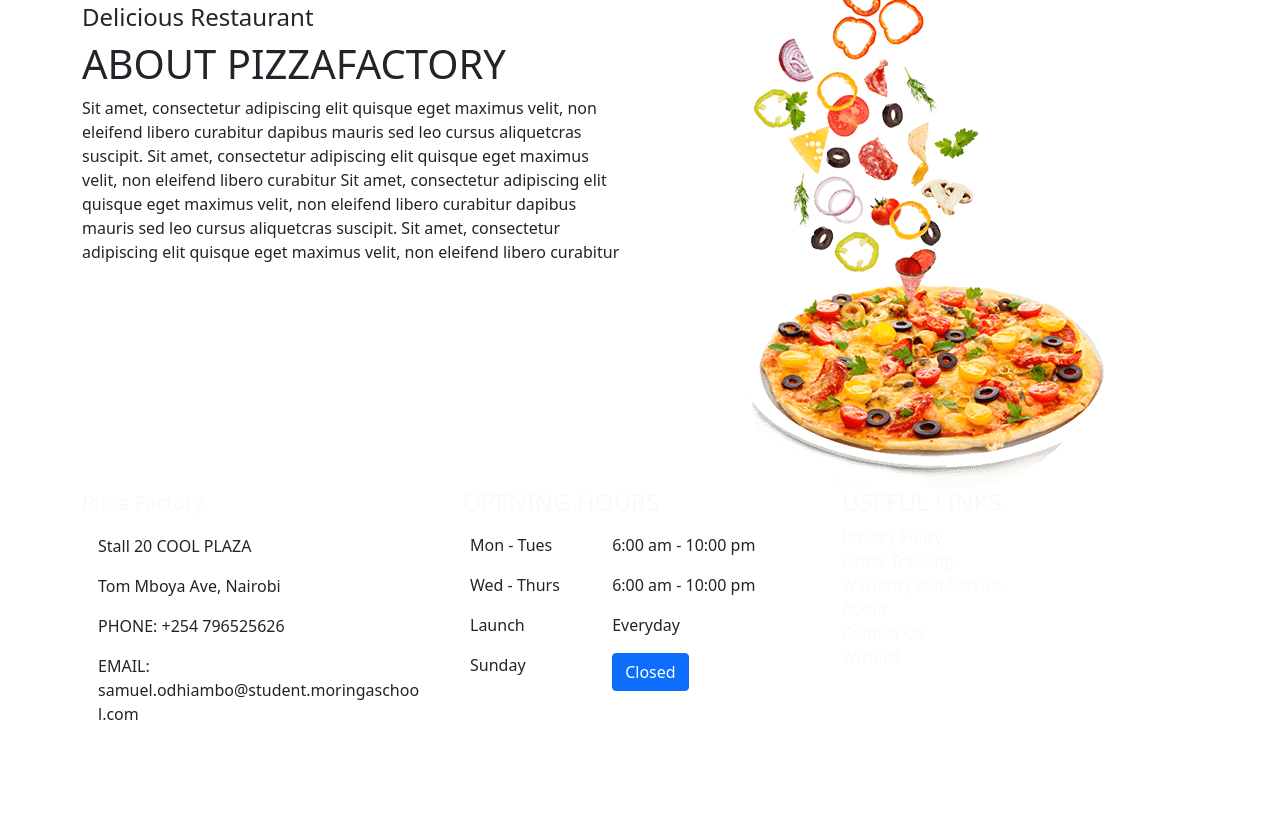
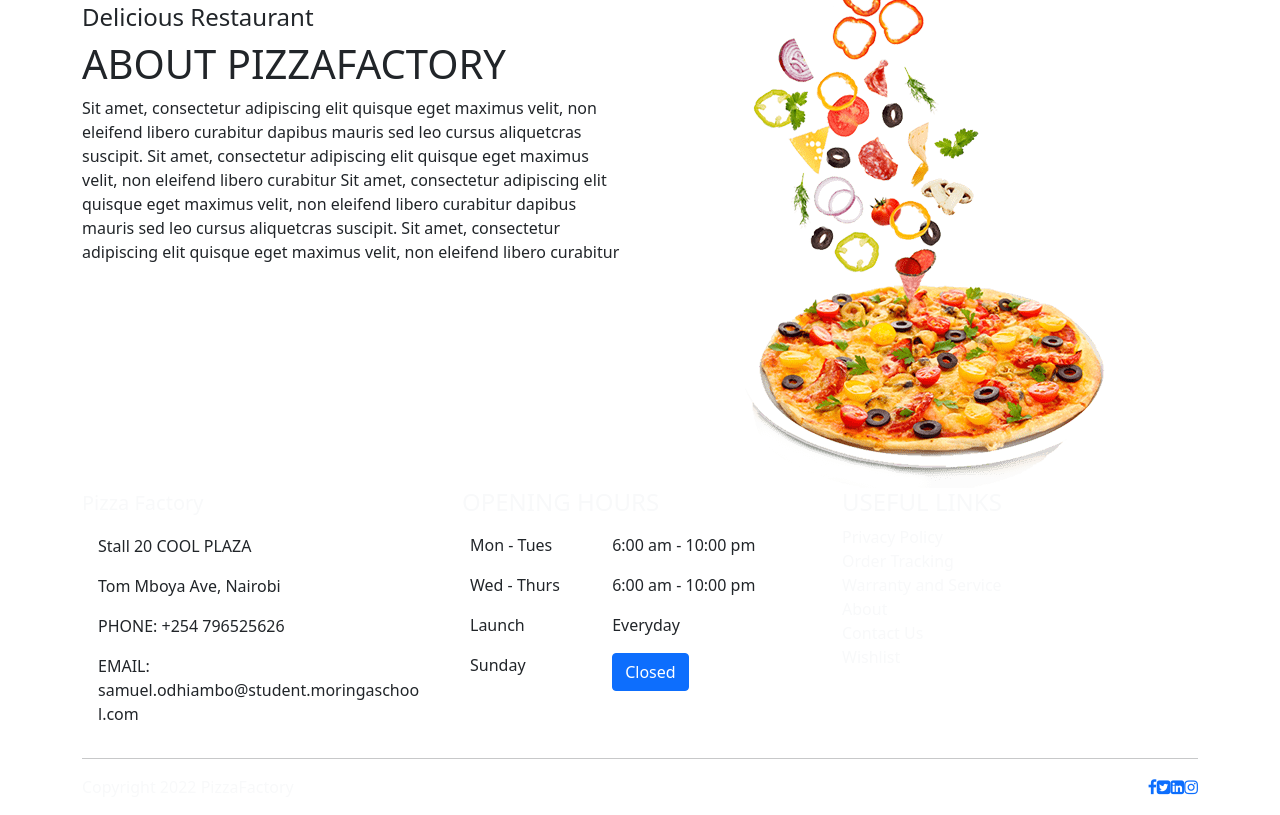
Before and after one commit to osamwelian3/PizzaFactory, a plain HTML site: page index.html in a window 1280 px wide. Shown: the part 5747-6562 px from the top of the page. Before the commit the page ends 6489 px from the top, so only its background shows below. Drawn offline with nearby package versions, Linux system fonts and the light colour scheme; a script that the page names is missing.

Commit message:
It will create copyright and social links to footer

```diff
--- a/index.html
+++ b/index.html
@@ -497,7 +497,13 @@
                     </ul>
                 </div>
             </div>
-
+            <hr>
+            <div class="d-flex justify-content-between">
+                <div>
+                    <p class="text-light">Copyright 2022&nbsp;<span class="theme-color">PizzaFactory</span></p>
+                </div>
+                <div class="social"><a href="#"><i class="fa fa-facebook"></i></a><a href="#"><i class="fa fa-twitter-square"></i></a><a href="#"><i class="fa fa-linkedin-square"></i></a><a href="#"><i class="fa fa-instagram"></i></a></div>
+            </div>
         </div>
     </section>
     <script src="assets/js/jquery.min.js"></script>
```
